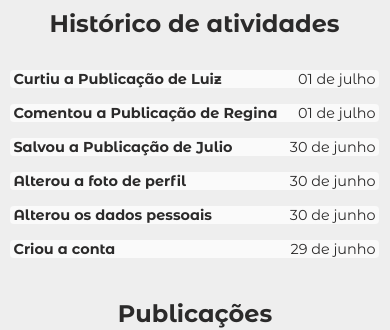
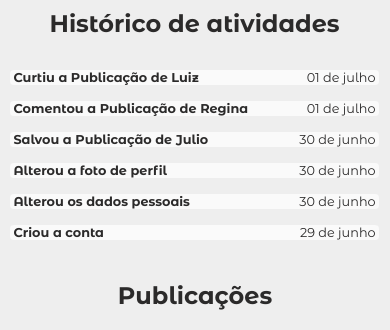
Before and after one commit to LucasAmaralDev/Social-Devs-Pagina-Perfil, a React (Create React App) app: page / in a window 390 px wide. Shown: the part 537-867 px from the top of the page. Built offline with nearby package versions, Linux system fonts and the light colour scheme.

Commit message:
ajustando fonte no mobile

```diff
--- a/src/components/Atividades/styles.module.css
+++ b/src/components/Atividades/styles.module.css
@@ -9,18 +9,18 @@
     border-radius: 4px;
 }
 .cardAtividade h3 {
-    padding: 0 3%;
-    font-size: 1.4rem;
+    padding: 0 2%;
+    font-size: 0.8rem;
 }
 
 .cardAtividade p {
-    font-size: 1rem;
-    padding: 0 3%;
+    font-size: 0.5rem;
+    padding: 0 2%;
 }
 
 @media (max-width: 767px) {
     .cardAtividade h3, .cardAtividade p {
         padding: 0 1%;
-        font-size: 0.9rem;
+        font-size: 0.8rem;
     }
 }
```
